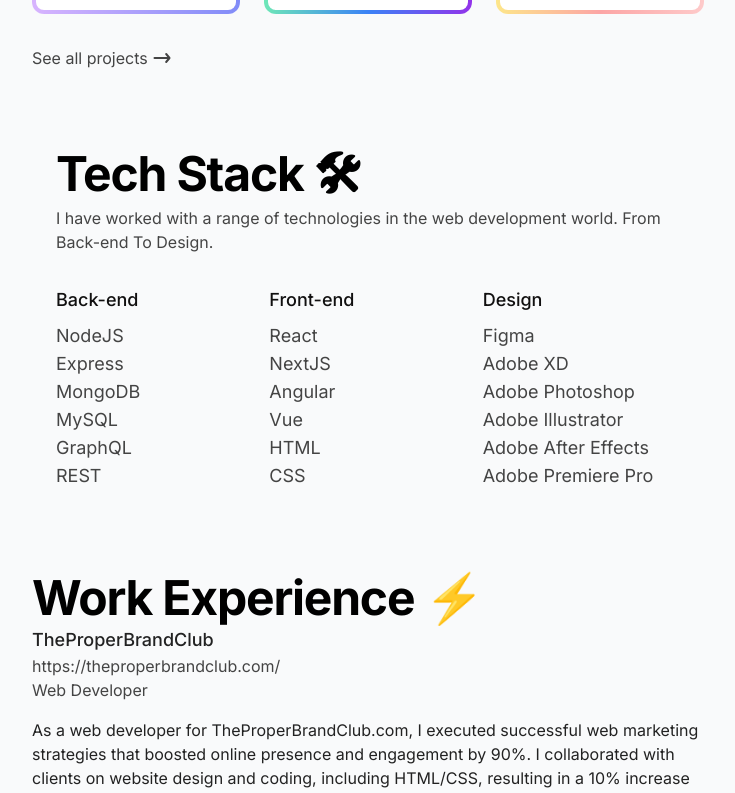
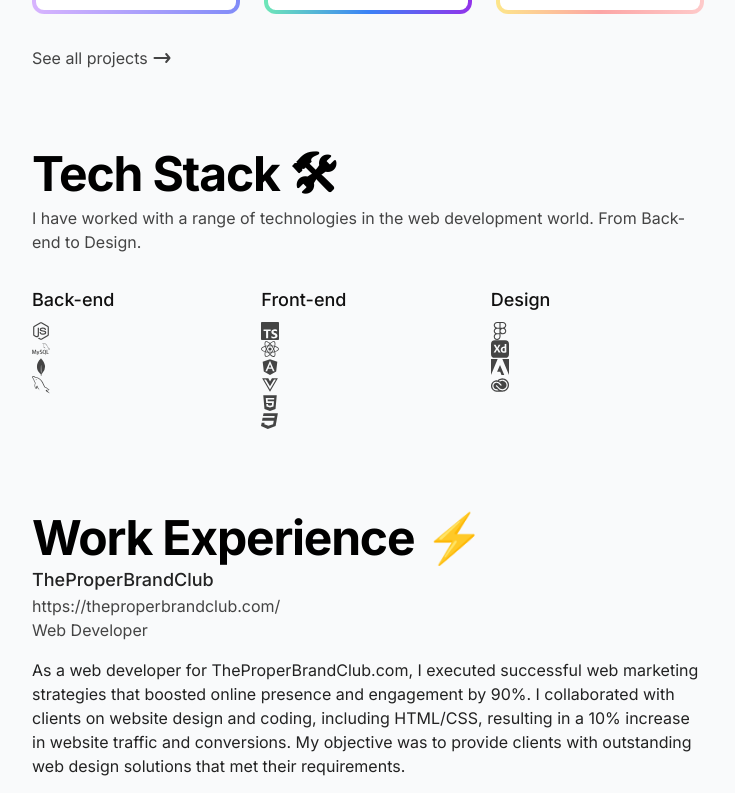
Before and after one commit to Mejiabrayan/portfolio_2.0, a Next.js app: page / in a window 1280 px wide. Shown: the part 638-1431 px from the top of the page, without its empty margins (272-1007 px from the left). Built offline with nearby package versions, Linux system fonts and the light colour scheme.

Commit message:
updated tech stack with icons instead

```diff
--- a/components/Container.tsx
+++ b/components/Container.tsx
@@ -68,7 +68,7 @@ export default function Container(props: { [x: string]: any; children: any; }) {
                         <MobileMenu />
                         <NavItem href="/" text="Home" />
                         <NavItem href="/contact" text="Contact" />
-                        <NavItem href="/project" text="Project" />
+                        <NavItem href="/projects" text="Projects" />
                         <NavItem href="/blog" text="Blog" />
                     </div>
                     <button
--- a/components/Footer.tsx
+++ b/components/Footer.tsx
@@ -37,9 +37,9 @@ export default function Footer() {
                     Contact
                 </Link>
 
-                <ExternalLink href="/project">
+                <Link href="/projects">
                     Project
-                </ExternalLink>
+                </Link>
             </div>
             <div className="flex flex-col space-y-4">
                 <ExternalLink href="https://mejiabrayan.github.io">
--- a/components/TechStack.tsx
+++ b/components/TechStack.tsx
@@ -1,13 +1,18 @@
 import React from 'react';
+import { FaNodeJs, FaReact, FaAngular, FaVuejs, FaHtml5, FaCss3, FaFigma } from 'react-icons/fa';
+import { SiAdobexd, SiAdobe, SiAdobecreativecloud, SiMysql, SiMongodb, SiTypescript} from 'react-icons/si';
+import {GrMysql} from 'react-icons/gr';
+
+
 
 const TechStack: React.FC = () => {
     return (
-        <div className=" px-6 py-4 rounded-lg">
-            <h1 className="font-bold text-3xl md:text-5xl tracking-tight mb-1 text-black dark:text-white">
-                Tech Stack 🛠
+        <div className="px-0 py-4 rounded-lg">
+            <h1 className="font-bold text-3xl md:text-5xl tracking-tight mb-2 text-black dark:text-white">
+            Tech Stack 🛠
             </h1>
             <p className="text-gray-600 dark:text-gray-400 mt-2 mb-8">
-                I have worked with a range of technologies in the web development world. From Back-end To Design.
+                I have worked with a range of technologies in the web development world. From Back-end to Design.
             </p>
             <div className="grid grid-cols-1 md:grid-cols-2 lg:grid-cols-3 gap-4">
                 <div>
@@ -15,13 +20,19 @@ const TechStack: React.FC = () => {
                         Back-end
                     </h2>
                     <ul className="list-inside">
-                        <li className="text-gray-600 dark:text-gray-400 sm:text-lg hover:bg-gray-100">NodeJS</li>
-                        <li className="text-gray-600 dark:text-gray-400 sm:text-lg hover:bg-gray-100">Express</li>
-                        <li className="text-gray-600 dark:text-gray-400 sm:text-lg hover:bg-gray-100">MongoDB</li>
-                        <li className="text-gray-600 dark:text-gray-400 sm:text-lg hover:bg-gray-100">MySQL</li>
-                        <li className="text-gray-600 dark:text-gray-400 sm:text-lg hover:bg-gray-100">GraphQL</li>
-                        <li className="text-gray-600 dark:text-gray-400 sm:text-lg hover:bg-gray-100">REST</li>
+                        <li className="text-gray-600 dark:text-gray-400 sm:text-lg">
+                            <FaNodeJs size="1em" />
+                        </li>
+                        <li className="text-gray-600 dark:text-gray-400 sm:text-lg">
+                           <SiMysql size="1em" />
+                            </li>
+                        <li className="text-gray-600 dark:text-gray-400 sm:text-lg">
+                             <SiMongodb size="1em" />
+                             </li>
 
+                        <li className="text-gray-600 dark:text-gray-400 sm:text-lg ">
+                            <GrMysql size="1em" />
+                            </li>
                     </ul>
                 </div>
                 <div>
@@ -29,12 +40,24 @@ const TechStack: React.FC = () => {
                         Front-end
                     </h2>
                     <ul className="list-inside">
-                        <li className="text-gray-600 dark:text-gray-400 sm:text-lg hover:bg-gray-100">React</li>
-                        <li className="text-gray-600 dark:text-gray-400 sm:text-lg hover:bg-gray-100">NextJS</li>
-                        <li className="text-gray-600 dark:text-gray-400 sm:text-lg hover:bg-gray-100">Angular</li>
-                        <li className="text-gray-600 dark:text-gray-400 sm:text-lg hover:bg-gray-100">Vue</li>
-                        <li className="text-gray-600 dark:text-gray-400 sm:text-lg hover:bg-gray-100">HTML</li>
-                        <li className="text-gray-600 dark:text-gray-400 sm:text-lg hover:bg-gray-100">CSS</li>
+                        <li className="text-gray-600 dark:text-gray-400 sm:text-lg ">
+                            <SiTypescript size="1em" />
+                        </li>
+                        <li className="text-gray-600 dark:text-gray-400 sm:text-lg ">
+                            <FaReact size="1em" />
+                        </li>
+                        <li className="text-gray-600 dark:text-gray-400 sm:text-lg ">
+                            <FaAngular size="1em" />
+                        </li>
+                        <li className="text-gray-600 dark:text-gray-400 sm:text-lg ">
+                            <FaVuejs size="1em" />
+                        </li>
+                        <li className="text-gray-600 dark:text-gray-400 sm:text-lg ">
+                            <FaHtml5 size="1em" />
+                        </li>
+                        <li className="text-gray-600 dark:text-gray-400 sm:text-lg ">
+                            <FaCss3 size="1em" />
+                        </li>
                     </ul>
                 </div>
                 <div>
@@ -42,12 +65,18 @@ const TechStack: React.FC = () => {
                         Design
                     </h2>
                     <ul className="list-inside">
-                        <li className="text-gray-600 dark:text-gray-400 sm:text-lg hover:bg-gray-100">Figma</li>
-                        <li className="text-gray-600 dark:text-gray-400 sm:text-lg hover:bg-gray-100">Adobe XD</li>
-                        <li className="text-gray-600 dark:text-gray-400 sm:text-lg hover:bg-gray-100">Adobe Photoshop</li>
-                        <li className="text-gray-600 dark:text-gray-400 sm:text-lg hover:bg-gray-100">Adobe Illustrator</li>
-                        <li className="text-gray-600 dark:text-gray-400 sm:text-lg hover:bg-gray-100">Adobe After Effects</li>
-                        <li className="text-gray-600 dark:text-gray-400 sm:text-lg hover:bg-gray-100">Adobe Premiere Pro</li>
+                        <li className="text-gray-600 dark:text-gray-400 sm:text-lg ">
+                            <FaFigma size="1em" />
+                        </li>
+                        <li className="text-gray-600 dark:text-gray-400 sm:text-lg ">
+                            <SiAdobexd size="1em" />
+                        </li>
+                        <li className="text-gray-600 dark:text-gray-400 sm:text-lg ">
+                            <SiAdobe size="1em" />
+                        </li>
+                        <li className="text-gray-600 dark:text-gray-400 sm:text-lg ">
+                            <SiAdobecreativecloud size="1em" />
+                        </li>
                     </ul>
                 </div>
             </div>
--- a/src/pages/_app.tsx
+++ b/src/pages/_app.tsx
@@ -10,7 +10,7 @@ export default function App({ Component, pageProps }: AppProps) {
 
   return (
     <ThemeProvider attribute="class">
-      <main className={interVariable.className}>
+        <main className={interVariable.className}>
         <Component {...pageProps} />
       </main>
     </ThemeProvider>
--- a/src/pages/api/getExperience.ts
+++ /dev/null
@@ -1,21 +0,0 @@
-import type { NextApiRequest, NextApiResponse } from 'next';
-import { groq } from 'next-sanity';
-import { sanityClient } from '/sanity';
-import { Experience } from 'typings';
-
-const query = groq`
-*[_type == "experience"]
-`;
-
-type Data = {
-  experiences: Experience[];
-};
-
-export default async function handler(
-  req: NextApiRequest,
-  res: NextApiResponse<Data>
-) {
-  const experiences: Experience[] = await sanityClient.fetch(query);
-console.log(experiences)
-  res.status(200).json({ experiences });
-}
--- a/src/pages/api/getPageInfo.ts
+++ /dev/null
@@ -1,22 +0,0 @@
-import type { NextApiRequest, NextApiResponse } from 'next';
-import { groq } from 'next-sanity';
-import { sanityClient } from '/sanity';
-import { PageInfo } from 'typings';
-
-const query = groq`
-*[_type == "pageInfo"][0]
-`;
-
-
-type Data = {
-  pageInfo: PageInfo[];
-};
-
-export default async function handler(
-  req: NextApiRequest,
-  res: NextApiResponse<Data>
-) {
-  const pageInfo: PageInfo[] = await sanityClient.fetch(query);
-
-  res.status(200).json({ pageInfo });
-}
--- a/src/pages/api/getProjects.ts
+++ /dev/null
@@ -1,24 +0,0 @@
-import type { NextApiRequest, NextApiResponse } from 'next';
-import { groq} from 'next-sanity';
-import { sanityClient } from '/sanity';
-import { Projects } from 'typings';
-
-const query = groq`
-*[_type == "project"] {
-    ...,
-    technologies[]->,
-}
-`;
-
-type Data = {
-  projects: Projects[];
-};
-
-export default async function handler(
-  req: NextApiRequest,
-  res: NextApiResponse<Data>
-) {
-  const projects: Projects[] = await sanityClient.fetch(query);
-console.log(projects)
-  res.status(200).json({ projects });
-}
--- a/src/pages/api/getSkills.ts
+++ /dev/null
@@ -1,21 +0,0 @@
-import type { NextApiRequest, NextApiResponse } from 'next';
-import { groq } from 'next-sanity';
-import { sanityClient } from '/sanity';
-import {Skill} from 'typings'
-
-const query = groq`
-*[_type == "skill"]
-`;
-
-type Data = {
-  skill: Skill[];
-};
-
-export default async function handler(
-  req: NextApiRequest,
-  res: NextApiResponse<Data>
-) {
-  const skill: Skill[] = await sanityClient.fetch(query);
-console.log(skill)
-  res.status(200).json({ skill });
-}
--- a/src/pages/api/getSocials.ts
+++ /dev/null
@@ -1,21 +0,0 @@
-import {NextApiRequest, NextApiResponse} from 'next'
-import {groq} from 'next-sanity'
-import {sanityClient} from '/sanity'
-import {Social} from 'typings'
-
-const query = groq`
-*[_type == "social"][0]
-`
-
-type Data = {
-    socials: Social[];
-}
-
-export default async function handler(
-    req: NextApiRequest,
-    res: NextApiResponse<Data>
-) {
-    const socials: Social[] = await sanityClient.fetch(query);
-    console.log(socials)
-    res.status(200).json({socials});
-}
--- a/src/pages/index.tsx
+++ b/src/pages/index.tsx
@@ -40,7 +40,7 @@ export default function Home(): JSX.Element {
           </div>
 
           <h3 className="font-bold text-2xl md:text-4xl tracking-tight mb-6 text-black dark:text-white">
-            Recent Work
+            Recent Work 📝
           </h3>
           <div className='flex gap-6 flex-col md:flex-row'>
             <ProjectCard
--- a/tailwind.config.js
+++ b/tailwind.config.js
@@ -27,7 +27,7 @@ module.exports = {
         }
       },
       fontFamily: {
-        sans: ['Inter', ...fontFamily.sans]
+        sans: ['Lato', ...fontFamily.sans]
       },
       typography: (theme) => ({
         DEFAULT: {
```
Also changed, not shown: public/nextjs.svg (added).
